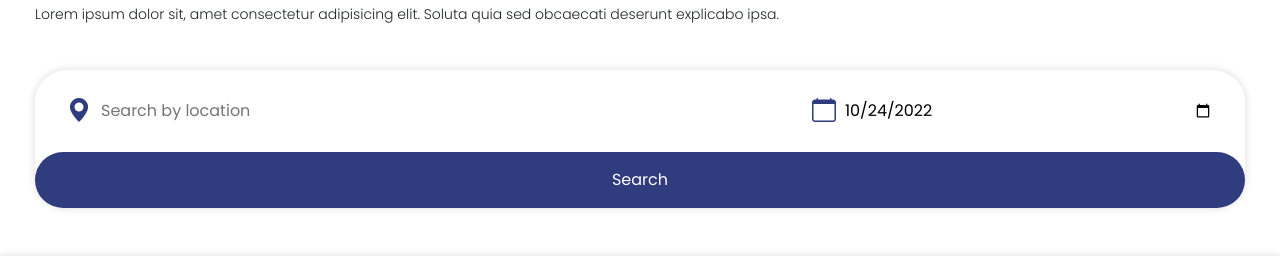
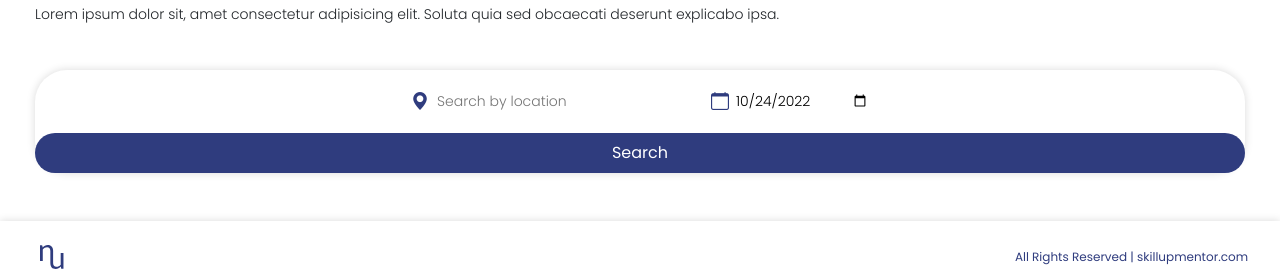
Before and after one commit to hktari/skillup-03-nextup-frontend, a Next.js app in the folder nextup/: page /landing-page in a window 1280 px wide. Shown: the part 876-1147 px from the top of the page. Built offline with nearby package versions, Linux system fonts and the light colour scheme.

Commit message:
adjust search bar layout

```diff
--- a/nextup/components/search-bar/search-bar.jsx
+++ b/nextup/components/search-bar/search-bar.jsx
@@ -15,15 +15,17 @@ const SearchBar = ({ onSearchResults }) => {
             <div className={styles.top}>
                 <div className={styles.search}>
                     <i class="bi bi-geo-alt-fill"></i>
-                    <input className='input' type="text" placeholder='Search by location' />
+                    <input className='body input' type="text" placeholder='Search by location' />
                 </div>
                 <div className={styles.date}>
                     <i class="bi bi-calendar"></i>
-                    <input className='input' type="date" value={date} onChange={e => setDate(e.currentTarget.value)} />
+                    <input
+                    placeholder='dd.mm.yyyy'
+                    className='body input' type="date" value={date} onChange={e => setDate(e.currentTarget.value)} />
                 </div>
             </div>
             <div className={styles.bottom}>
-                <button onClick={() => performSearch()} className="btn btn-primary btn-fat w-100">Search</button>
+                <button onClick={() => performSearch()} className="btn btn-primary w-100">Search</button>
             </div>
         </div>
     )
--- a/nextup/components/search-bar/search-bar.module.css
+++ b/nextup/components/search-bar/search-bar.module.css
@@ -5,8 +5,9 @@
 }
 
 .top {
-    padding: 23px 32px;
+    padding: 18px 16px;
     display: flex;
+    justify-content: center;
 }
 
 
@@ -18,19 +19,22 @@
 
 .search i,
 .date i {
-    font-size: 24px;
+    font-size: 18px;
     color: var(--color-primary);
-    margin-right: 8px;
+    margin-right: 6px;
 }
 
 .search {
     display: flex;
     align-items: center;
-    flex-basis: 65%;
- }
+    justify-content: space-around;
+    /* flex-basis: 65%; */
+}
 
 .date {
     display: flex;
     align-items: center;
-    flex-basis: 35%;
+    justify-content: space-around;
+
+    /* flex-basis: 35%; */
 }
```
